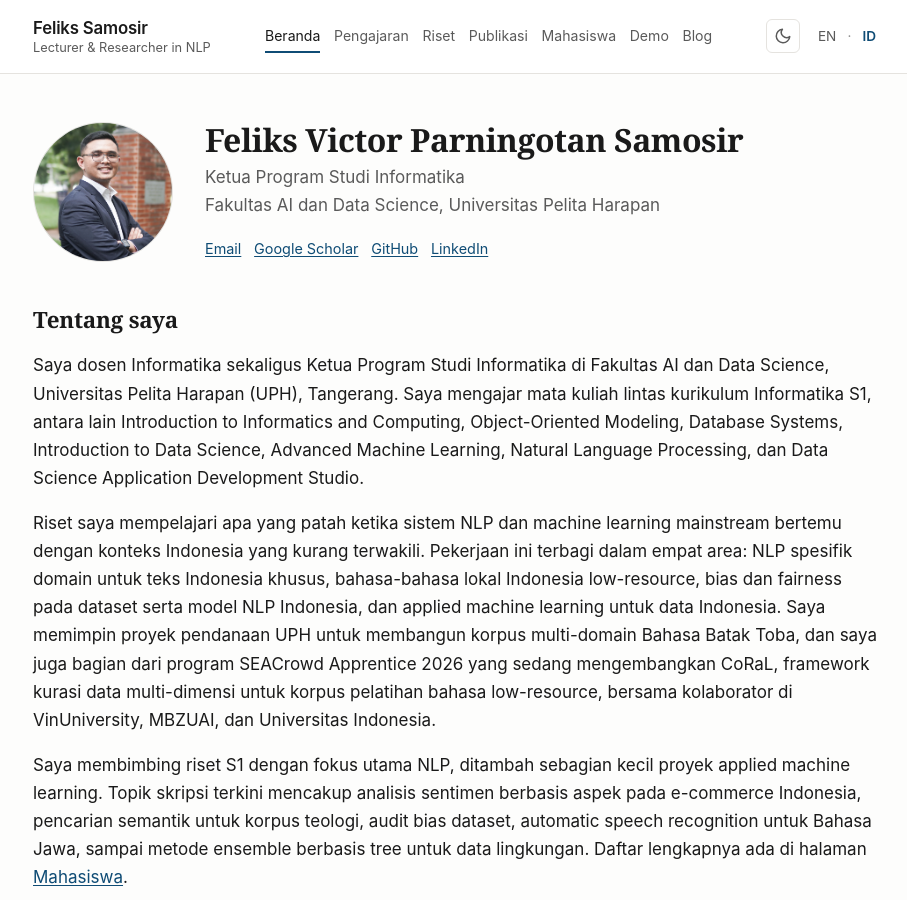
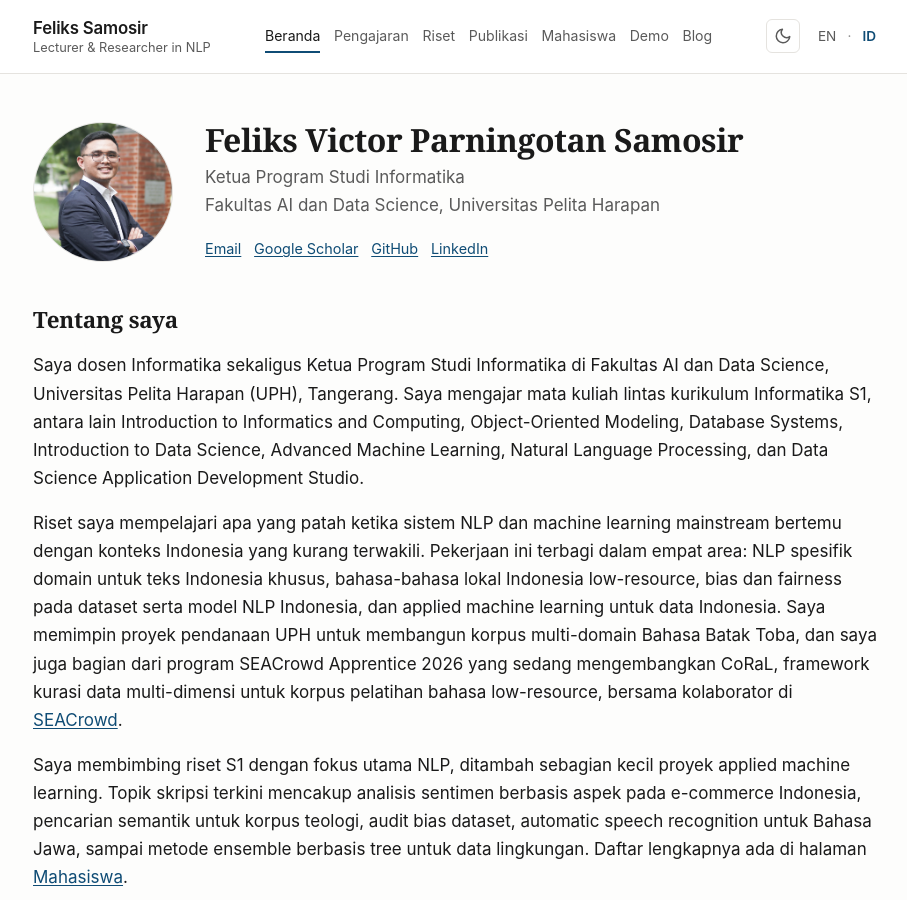
Before and after one commit to FeliksMakarios/feliksmakarios.github.io, a Jekyll site: the page built from id/index.md, in a window 1280 px wide and 900 px high. Shown: the whole window, without its empty margins (183-1090 px from the left). Built offline with Jekyll 4.4.1, drawn with Linux system fonts in a browser that asks for light colours.

Commit message:
Update research description and add collaborator link

```diff
--- a/id/index.md
+++ b/id/index.md
@@ -30,7 +30,7 @@ description: "Feliks Samosir — Dosen dan peneliti Natural Language Processing
 
 Saya dosen Informatika sekaligus Ketua Program Studi Informatika di Fakultas AI dan Data Science, Universitas Pelita Harapan (UPH), Tangerang. Saya mengajar mata kuliah lintas kurikulum Informatika S1, antara lain Introduction to Informatics and Computing, Object-Oriented Modeling, Database Systems, Introduction to Data Science, Advanced Machine Learning, Natural Language Processing, dan Data Science Application Development Studio.
 
-Riset saya mempelajari apa yang patah ketika sistem NLP dan machine learning mainstream bertemu dengan konteks Indonesia yang kurang terwakili. Pekerjaan ini terbagi dalam empat area: NLP spesifik domain untuk teks Indonesia khusus, bahasa-bahasa lokal Indonesia low-resource, bias dan fairness pada dataset serta model NLP Indonesia, dan applied machine learning untuk data Indonesia. Saya memimpin proyek pendanaan UPH untuk membangun korpus multi-domain Bahasa Batak Toba, dan saya juga bagian dari program SEACrowd Apprentice 2026 yang sedang mengembangkan CoRaL, framework kurasi data multi-dimensi untuk korpus pelatihan bahasa low-resource, bersama kolaborator di VinUniversity, MBZUAI, dan Universitas Indonesia.
+Riset saya mempelajari apa yang patah ketika sistem NLP dan machine learning mainstream bertemu dengan konteks Indonesia yang kurang terwakili. Pekerjaan ini terbagi dalam empat area: NLP spesifik domain untuk teks Indonesia khusus, bahasa-bahasa lokal Indonesia low-resource, bias dan fairness pada dataset serta model NLP Indonesia, dan applied machine learning untuk data Indonesia. Saya memimpin proyek pendanaan UPH untuk membangun korpus multi-domain Bahasa Batak Toba, dan saya juga bagian dari program SEACrowd Apprentice 2026 yang sedang mengembangkan CoRaL, framework kurasi data multi-dimensi untuk korpus pelatihan bahasa low-resource, bersama kolaborator di <a href="https://seacrowd.org/apprenticeship">SEACrowd</a>.
 
 Saya membimbing riset S1 dengan fokus utama NLP, ditambah sebagian kecil proyek applied machine learning. Topik skripsi terkini mencakup analisis sentimen berbasis aspek pada e-commerce Indonesia, pencarian semantik untuk korpus teologi, audit bias dataset, automatic speech recognition untuk Bahasa Jawa, sampai metode ensemble berbasis tree untuk data lingkungan. Daftar lengkapnya ada di halaman <a href="/id/students/">Mahasiswa</a>.
 
```
